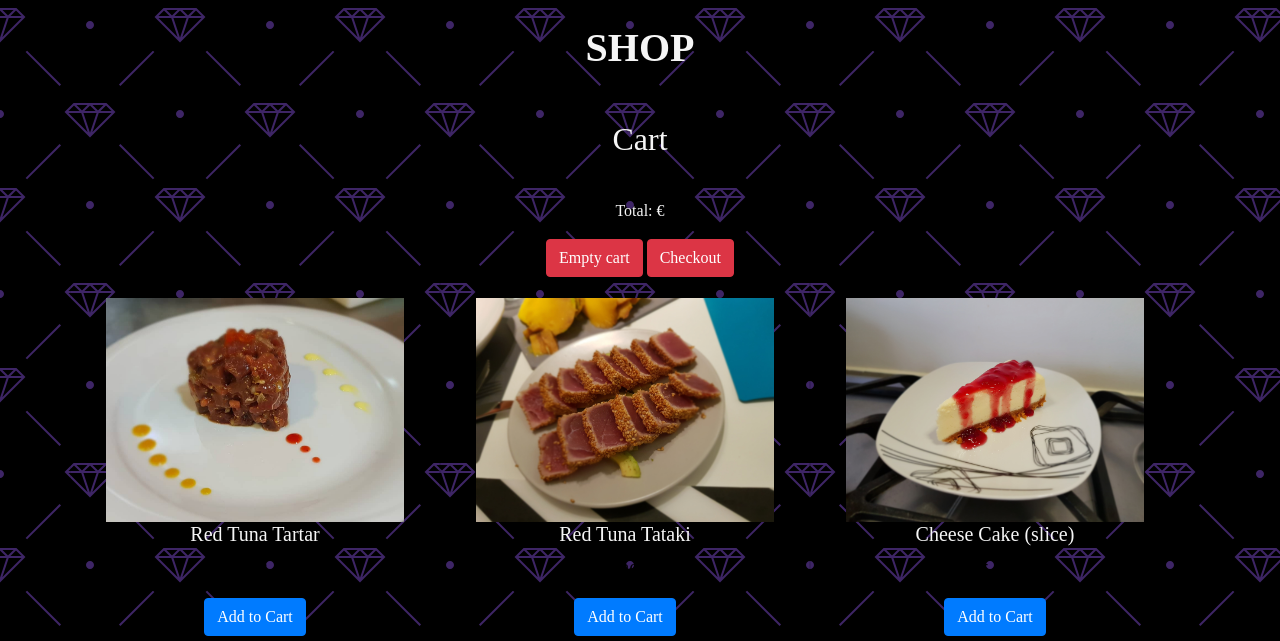
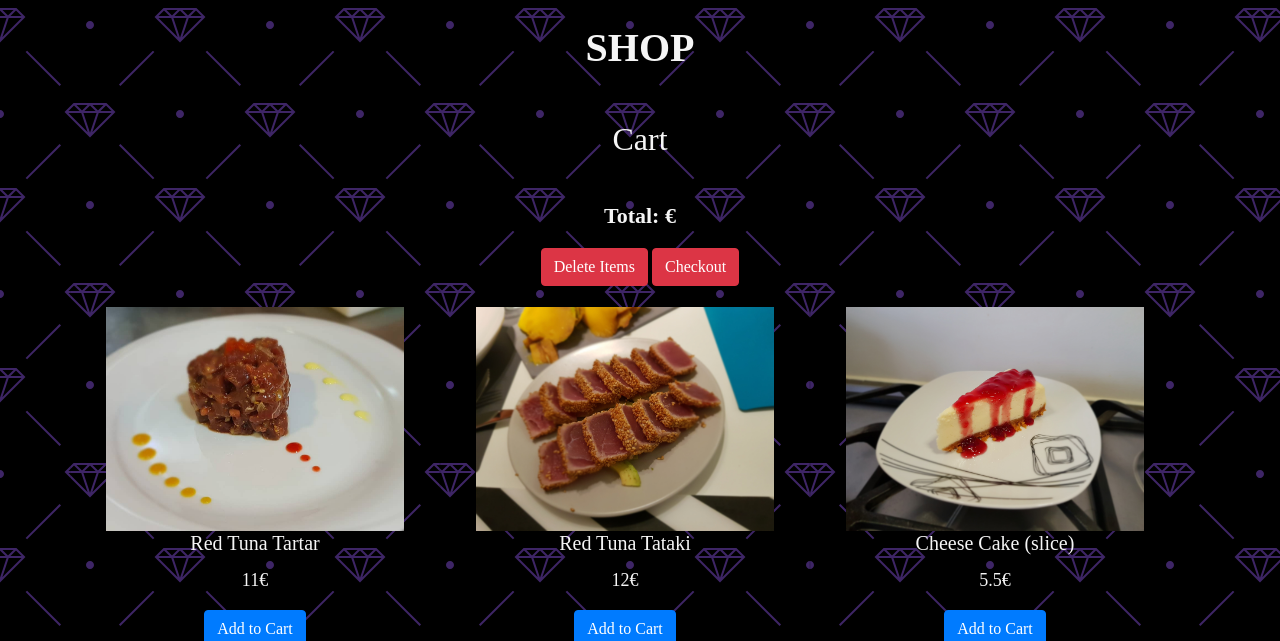
Before and after one commit to Javi5846/TastyAmsterdam, a website: page Pages/Shop.html in a window 1280 px wide. Shown: the part 155-796 px from the top of the page. Drawn offline with nearby package versions, Linux system fonts and the light colour scheme; a web font is replaced by a local one.

Commit message:
Primera parte de Carrito de Compras, HTML generado mediante JS

```diff
--- a/Pages/Shop.html
+++ b/Pages/Shop.html
@@ -130,7 +130,7 @@
             <hr>
             <!-- Precio total -->
             <p class="text-right">Total: <span id="total"></span>&euro;</p>
-            <button id="boton-vaciar" class="btn btn-danger">Empty cart</button>
+            <button id="boton-vaciar" class="btn btn-danger">Delete Items</button>
             <button id="boton-pay" class="btn btn-danger">Checkout</button>
           </aside>
           <!-- Elementos generados a partir del JSON -->
--- a/javascriptshop.js
+++ b/javascriptshop.js
@@ -158,7 +158,7 @@ function borrarItemCarrito(evento) {
 */
 function calcularTotal() {
   // Limpiamos precio anterior
-  total = 0;
+  total = 0 ;
   // Recorremos el array del carrito
   carrito.forEach((item) => {
       // De cada elemento obtenemos su precio
--- a/scss/style.scss
+++ b/scss/style.scss
@@ -183,7 +183,14 @@ $fuentes: (
 }
 .text-right {
    text-align: center!important;
+   font-weight: bold;
+   font-size: 22px;
 }
+.card-body p {
+    color: whitesmoke!important;
+    font-size: 18px;
+}
+
 /*FAQ Desktop*/
 .faq--section--h1 {
     margin-top: 40px;
```
Also changed, not shown: css/estilos.css.
